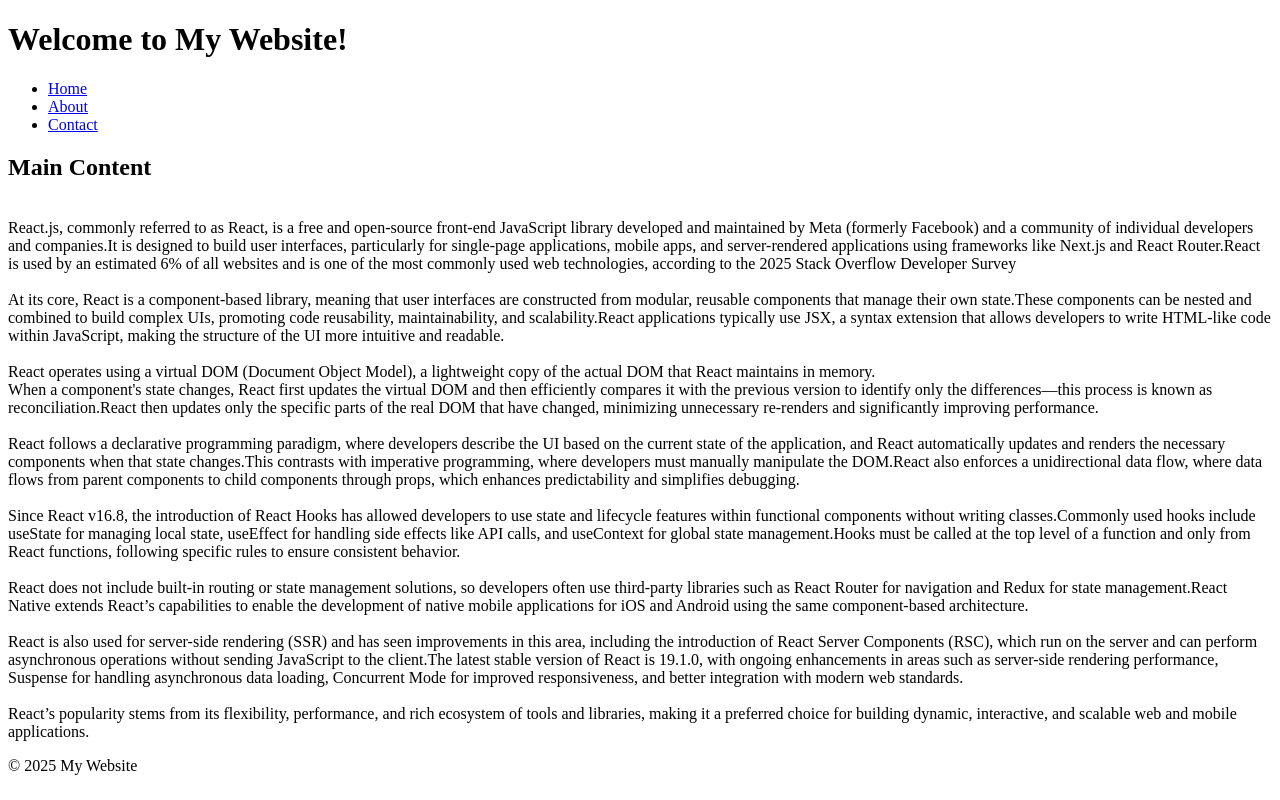
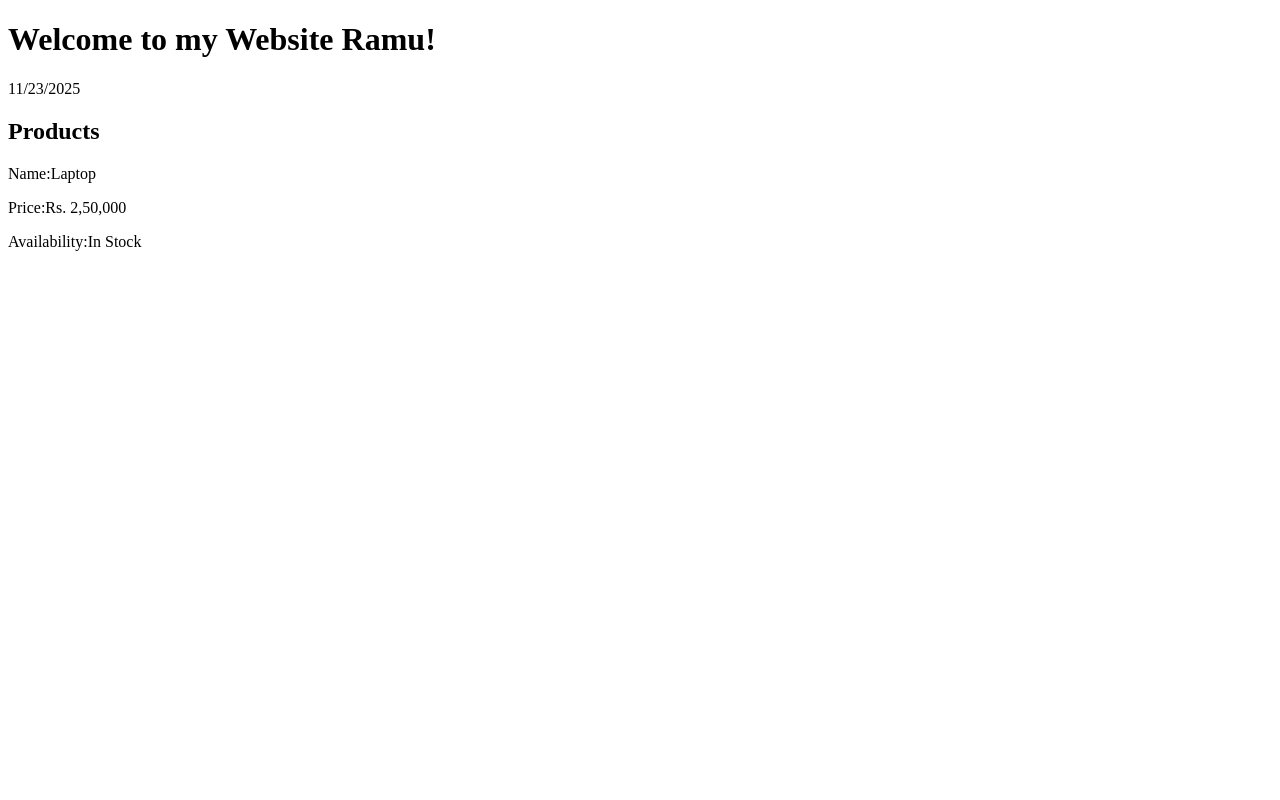
Before and after one commit to Kiran-Pokhrel-91/ReactJS, a React (Vite) app: page / in a window 1280 px wide. Built offline with nearby package versions, Linux system fonts and the light colour scheme.

Commit message:
exercise 1.1 (Learning Dynamic Content)

```diff
--- a/src/App.jsx
+++ b/src/App.jsx
@@ -1,13 +1,12 @@
-import Header from "./components/Header"
-import Footer from "./components/Footer"
-import MainContent from "./components/MainContent"
+import Greeting from "./components/Greeting"
+import ProductInfo from "./components/ProductInfo"
+
 
 const App = () => {
   return (
     <div>
-      <Header />
-      <MainContent />
-      <Footer />
+      <Greeting />
+      <ProductInfo />
     </div>
   )
 }
--- a/src/components/Footer.jsx
+++ /dev/null
@@ -1,9 +0,0 @@
-const Footer = () => {
-    return (
-        <footer>
-           <p> © {new Date().getFullYear()} My Website </p>
-        </footer>
-    )
-}
-
-export default Footer
--- /dev/null
+++ b/src/components/Greeting.jsx
@@ -0,0 +1,12 @@
+const Greeting = () => {
+    const name = "Ramu"
+    const date = `${new Date().getMonth()}/${new Date().getDate()}/${new Date().getFullYear()}`
+  return (
+    <div>
+        <h1>Welcome to my Website {name}!</h1>
+        <p>{date}</p>
+    </div>
+  )
+}
+
+export default Greeting
--- a/src/components/Header.jsx
+++ /dev/null
@@ -1,18 +0,0 @@
-const Header = () => {
-    return (
-        <header>
-            <h1>Welcome to My Website!</h1>
-
-            <nav>
-                <ul>
-                    <li><a href="/">Home</a></li>
-                    <li><a href="/about">About</a></li>
-                    <li><a href="/contact">Contact</a></li>
-                </ul>
-            </nav>
-
-        </header>
-    )
-}
-
-export default Header
--- a/src/components/MainContent.jsx
+++ /dev/null
@@ -1,35 +0,0 @@
-import React from 'react'
-
-const MainContent = () => {
-
-    const text = `
-            React.js, commonly referred to as React, is a free and open-source front-end JavaScript library developed and maintained by Meta (formerly Facebook) and a community of individual developers and companies.It is designed to build user interfaces, particularly for single-page applications, mobile apps, and server-rendered applications using frameworks like Next.js and React Router.React is used by an estimated 6% of all websites and is one of the most commonly used web technologies, according to the 2025 Stack Overflow Developer Survey
-
-            At its core, React is a component-based library, meaning that user interfaces are constructed from modular, reusable components that manage their own state.These components can be nested and combined to build complex UIs, promoting code reusability, maintainability, and scalability.React applications typically use JSX, a syntax extension that allows developers to write HTML-like code within JavaScript, making the structure of the UI more intuitive and readable.
-
-            React operates using a virtual DOM (Document Object Model), a lightweight copy of the actual DOM that React maintains in memory.
-            When a component's state changes, React first updates the virtual DOM and then efficiently compares it with the previous version to identify only the differences—this process is known as reconciliation.React then updates only the specific parts of the real DOM that have changed, minimizing unnecessary re-renders and significantly improving performance.
-
-            React follows a declarative programming paradigm, where developers describe the UI based on the current state of the application, and React automatically updates and renders the necessary components when that state changes.This contrasts with imperative programming, where developers must manually manipulate the DOM.React also enforces a unidirectional data flow, where data flows from parent components to child components through props, which enhances predictability and simplifies debugging.
-
-            Since React v16.8, the introduction of React Hooks has allowed developers to use state and lifecycle features within functional components without writing classes.Commonly used hooks include useState for managing local state, useEffect for handling side effects like API calls, and useContext for global state management.Hooks must be called at the top level of a function and only from React functions, following specific rules to ensure consistent behavior.
-
-            React does not include built-in routing or state management solutions, so developers often use third-party libraries such as React Router for navigation and Redux for state management.React Native extends React’s capabilities to enable the development of native mobile applications for iOS and Android using the same component-based architecture.
-
-            React is also used for server-side rendering (SSR) and has seen improvements in this area, including the introduction of React Server Components (RSC), which run on the server and can perform asynchronous operations without sending JavaScript to the client.The latest stable version of React is 19.1.0, with ongoing enhancements in areas such as server-side rendering performance, Suspense for handling asynchronous data loading, Concurrent Mode for improved responsiveness, and better integration with modern web standards.
-
-            React’s popularity stems from its flexibility, performance, and rich ecosystem of tools and libraries, making it a preferred choice for building dynamic, interactive, and scalable web and mobile applications.
-    `
-
-  return (
-    <main>
-        <h2>Main Content</h2>
-
-        <p style={{ whiteSpace: "pre-line"}}>
-            {text}
-        </p>
-    </main>
-  )
-}
-
-export default MainContent
--- /dev/null
+++ b/src/components/ProductInfo.jsx
@@ -0,0 +1,15 @@
+const ProductInfo = () => {
+    const name = "Laptop"
+    const price = "Rs. 2,50,000"
+    const availability = "In Stock"
+  return (
+    <div>
+        <h2>Products</h2>
+            <p>Name:{name} </p>
+            <p>Price:{price}</p>
+            <p>Availability:{availability}</p>
+    </div>
+  )
+}
+
+export default ProductInfo
```
